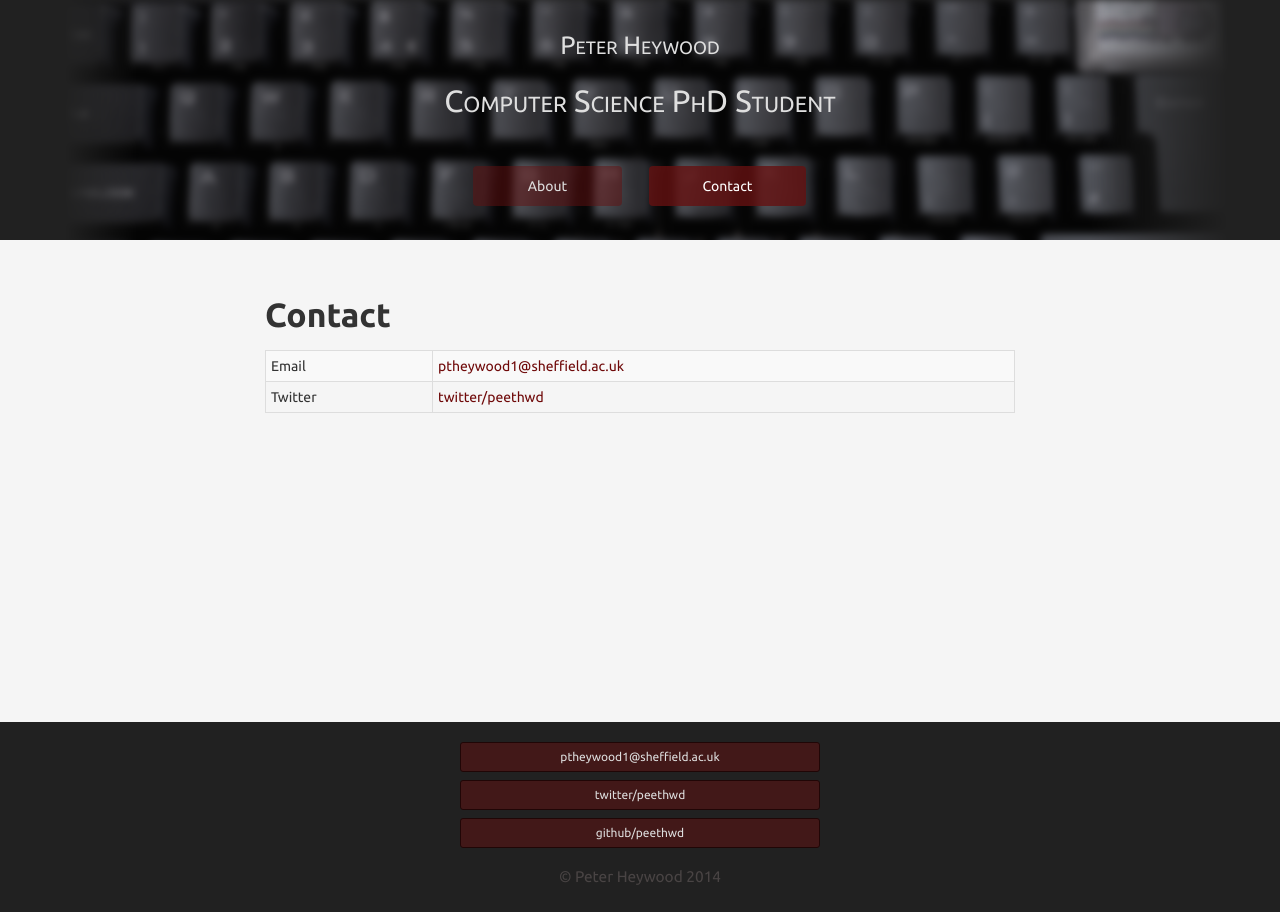
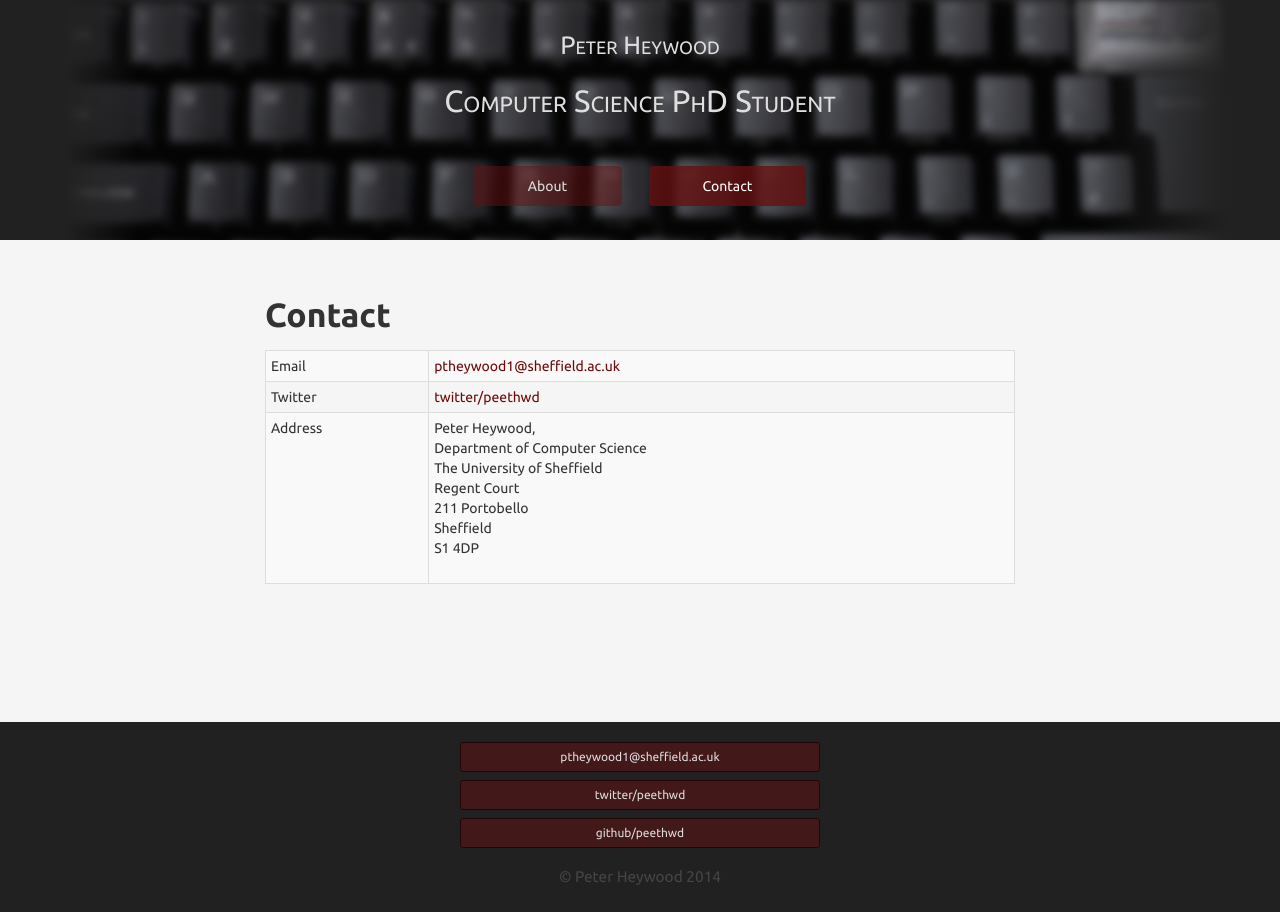
Before and after one commit to ptheywood/ptheywood.github.io, a Jekyll site: the page built from contact/index.html, in a window 1280 px wide. Built offline with Jekyll 4.4.1, drawn with Linux system fonts in a browser that asks for light colours; nearby versions of some CDN libraries.

Commit message:
add address to contact details

```diff
--- a/contact/index.html
+++ b/contact/index.html
@@ -20,6 +20,20 @@ title: Contact
                         <a href="{{ site.data.contact[1].link }}">{{site.data.contact[1].alternative}}</a>
                     </td>
                 </tr>
+                <tr>
+                    <td>Address</td>
+                    <td>
+                        <address>
+                            Peter Heywood, <br />
+                            Department of Computer Science <br />
+                            The University of Sheffield <br />
+                            Regent Court <br />
+                            211 Portobello <br />
+                            Sheffield <br />
+                            S1 4DP
+                        </address>
+                    </td>
+                </tr>
             </table>
 
         </div>
```
